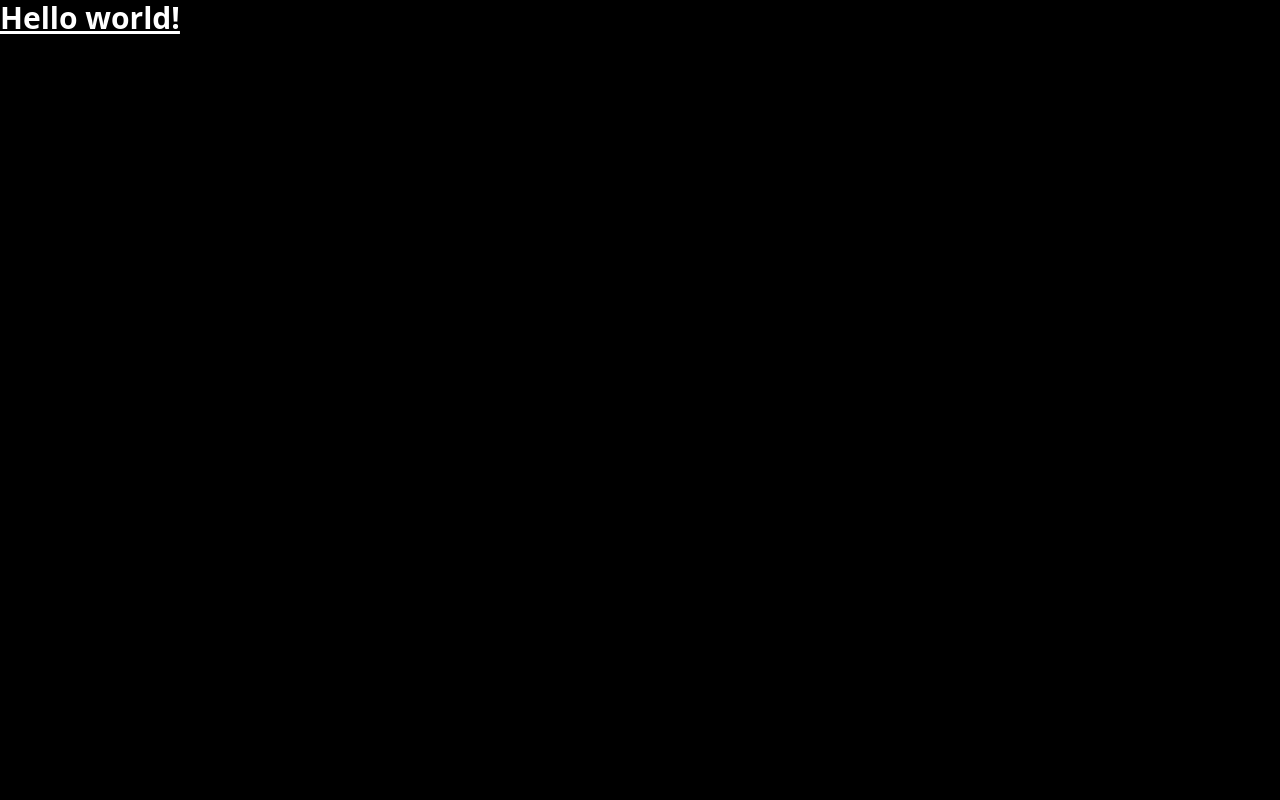
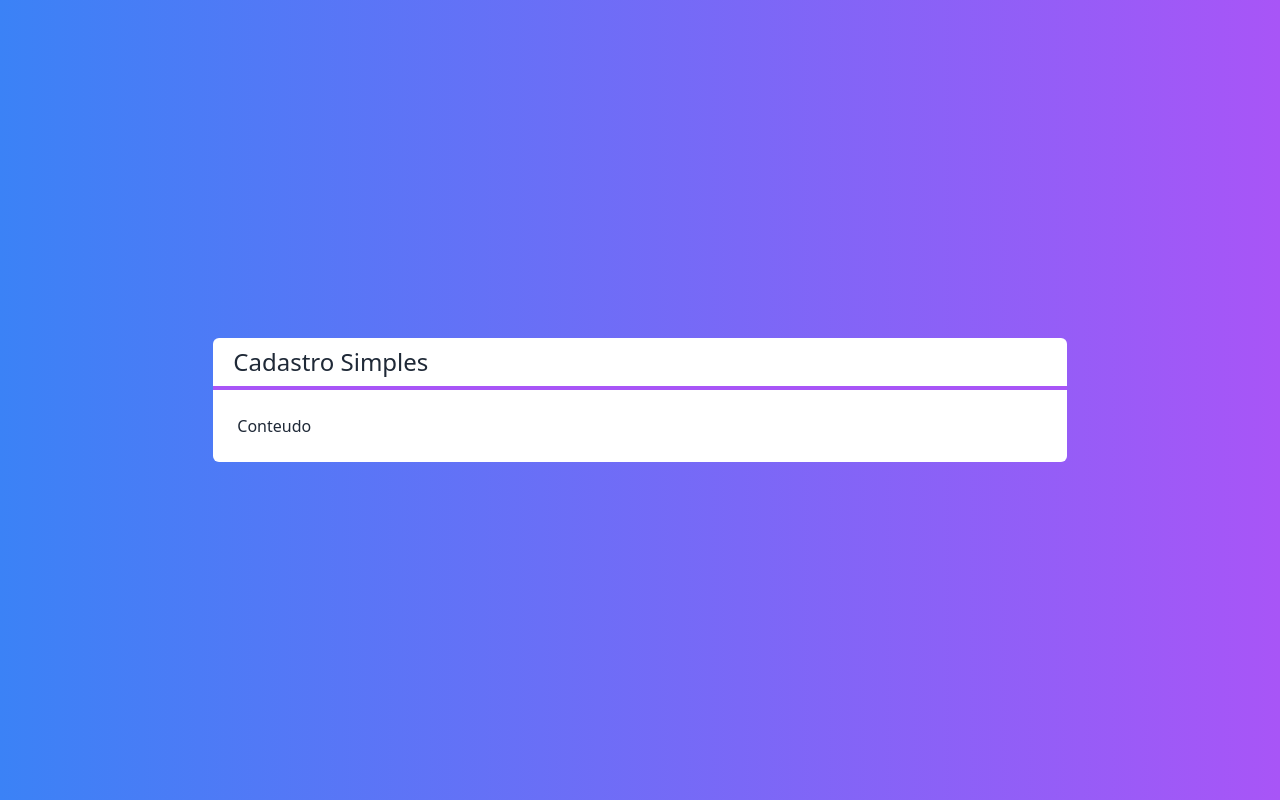
Before and after one commit to MathePlay/next-crud, a Next.js app: page / in a window 1280 px wide. Built offline with nearby package versions, Linux system fonts and the light colour scheme.

Commit message:
Final aula 197

```diff
--- /dev/null
+++ b/src/components/Layout.tsx
@@ -0,0 +1,21 @@
+import Titulo from "./Titulo"
+
+interface LayoutProps{
+    titulo?: string
+    children: any
+}
+
+export default function Layout(props: LayoutProps) {
+    return (
+        <div className={`
+            flex flex-col w-2/3
+            bg-white text-gray-800 rounded-md
+        `}>
+            <Titulo>{props.titulo}</Titulo>
+            <div className="p-6">
+                {props.children}
+            </div>
+
+        </div>
+    )
+}
--- /dev/null
+++ b/src/components/Titulo.tsx
@@ -0,0 +1,12 @@
+
+
+export default function Titulo(props){
+  return (
+    <div className="flex flex-col justify-center">
+      <h1 className="px-5 py-2 text-2xl">
+          {props.children}
+        </h1>
+      <hr className="border-2 border-purple-500"/>
+    </div>
+  )
+}
--- a/src/pages/index.tsx
+++ b/src/pages/index.tsx
@@ -2,11 +2,18 @@
 import Image from 'next/image'
 import { Inter } from 'next/font/google'
 import styles from '@/styles/Home.module.css'
+import Layout from '@/components/Layout'
 
 export default function Home() {
   return (
-    <h1 className="text-3xl font-bold underline ">
-      Hello world!
+    <h1 className={`
+      flex justify-center items-center h-screen
+      bg-gradient-to-r from-blue-500 to-purple-500
+      text-white
+    `}>
+      <Layout titulo='Cadastro Simples'>
+        <span>Conteudo</span>
+      </Layout>
     </h1>
   )
 }
```
